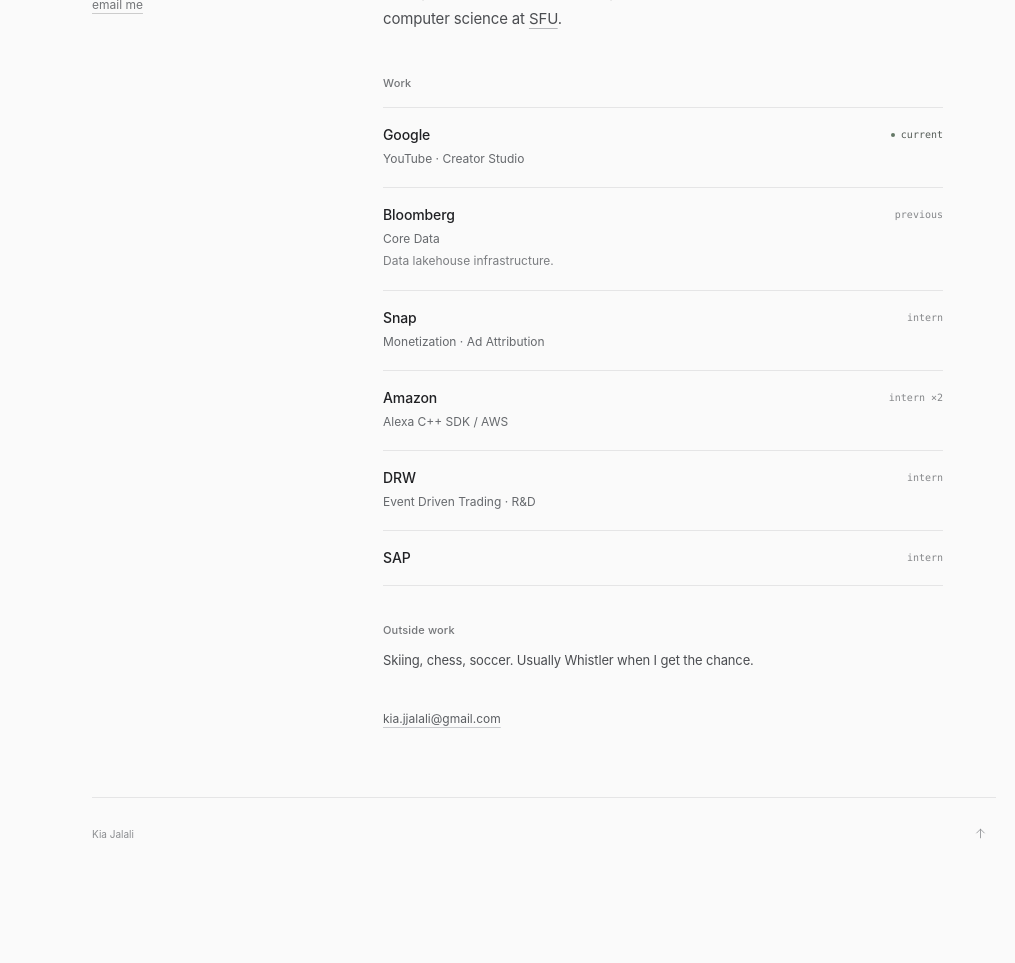
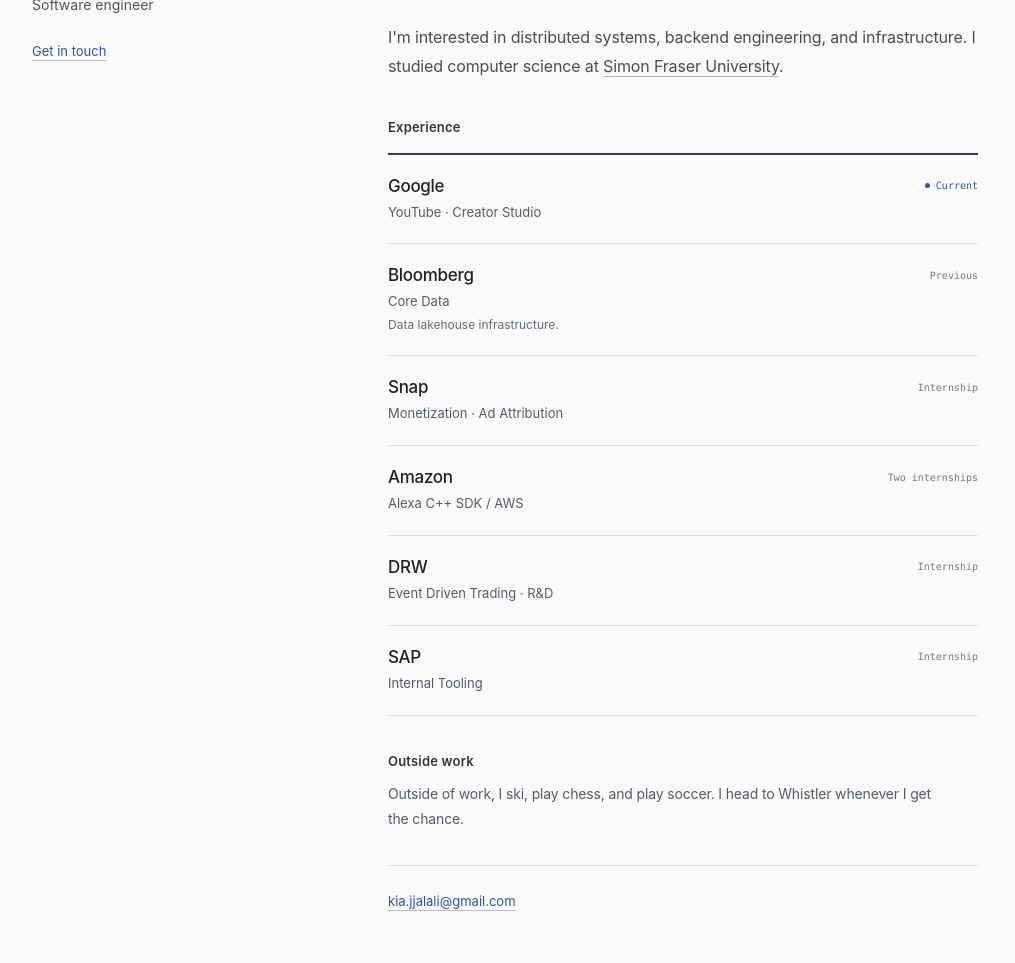
Before and after one commit to KiaJalali/kiajalali.github.io, an Astro site: page / in a window 1280 px wide. Shown: the part 269-1232 px from the top of the page, without its empty margins (96-1111 px from the left). Before the commit the page ends 1148 px from the top, so only its background shows below. Built offline with nearby package versions, Linux system fonts and the light colour scheme; Astro itself is replaced by a stand-in of ours.

Commit message:
Refine visual hierarchy, correct bio grammar and add SAP Internal Tooling

```diff
--- a/src/layouts/Layout.astro
+++ b/src/layouts/Layout.astro
@@ -1,7 +1,7 @@
 ---
 import Arrow from "../components/Arrow.astro";
 import '../styles/global.css';
-const { title = 'Kia Jalali — Software Engineer at Google', description = 'Software engineer at Google. Previously worked on data lakehouse infrastructure at Bloomberg. Mostly into distributed systems, backend and infrastructure.' } = Astro.props;
+const { title = 'Kia Jalali — Software Engineer at Google', description = 'Software engineer at Google. Previously worked on data lakehouse infrastructure at Bloomberg. Interested in distributed systems, backend engineering, and infrastructure.' } = Astro.props;
 const canonical = new URL(Astro.url.pathname, Astro.site);
 const person = { '@context': 'https://schema.org', '@type': 'Person', name: 'Kia Jalali', url: 'https://kiajalali.com', email: 'kia.jjalali@gmail.com', jobTitle: 'Software Engineer', worksFor: { '@type': 'Organization', name: 'Google' }, alumniOf: { '@type': 'EducationalOrganization', name: 'Simon Fraser University' }, sameAs: ['https://www.linkedin.com/in/kiajalali', 'https://github.com/KiaJalali'] };
 ---
@@ -31,9 +31,9 @@
       <header>
         <a class="wordmark" href="/" aria-label="Kia Jalali, home">kj</a>
         <nav aria-label="Main navigation">
-          <a href="/contact/" aria-current={Astro.url.pathname === '/contact/' ? 'page' : undefined}>resume</a>
-          <a href="https://www.linkedin.com/in/kiajalali" target="_blank" rel="noopener noreferrer">linkedin <Arrow /></a>
-          <a href="https://github.com/KiaJalali" target="_blank" rel="noopener noreferrer">github <Arrow /></a>
+          <a href="/contact/" aria-current={Astro.url.pathname === '/contact/' ? 'page' : undefined}>Resume</a>
+          <a href="https://www.linkedin.com/in/kiajalali" target="_blank" rel="noopener noreferrer">LinkedIn <Arrow /></a>
+          <a href="https://github.com/KiaJalali" target="_blank" rel="noopener noreferrer">GitHub <Arrow /></a>
         </nav>
       </header>
       <slot />
--- a/src/pages/index.astro
+++ b/src/pages/index.astro
@@ -1,12 +1,12 @@
 ---
 import Layout from '../layouts/Layout.astro';
 const experience = [
-  { company: 'Google', team: 'YouTube · Creator Studio', note: '', role: 'current', url: 'https://www.google.com' },
-  { company: 'Bloomberg', team: 'Core Data', note: 'Data lakehouse infrastructure.', role: 'previous', url: 'https://www.bloomberg.com' },
-  { company: 'Snap', team: 'Monetization · Ad Attribution', note: '', role: 'intern', url: 'https://www.snap.com' },
-  { company: 'Amazon', team: 'Alexa C++ SDK / AWS', note: '', role: 'intern ×2', url: 'https://aws.amazon.com' },
-  { company: 'DRW', team: 'Event Driven Trading · R&D', note: '', role: 'intern', url: 'https://drw.com' },
-  { company: 'SAP', team: '', note: '', role: 'intern', url: 'https://www.sap.com' },
+  { company: 'Google', team: 'YouTube · Creator Studio', note: '', role: 'Current', url: 'https://www.google.com' },
+  { company: 'Bloomberg', team: 'Core Data', note: 'Data lakehouse infrastructure.', role: 'Previous', url: 'https://www.bloomberg.com' },
+  { company: 'Snap', team: 'Monetization · Ad Attribution', note: '', role: 'Internship', url: 'https://www.snap.com' },
+  { company: 'Amazon', team: 'Alexa C++ SDK / AWS', note: '', role: 'Two internships', url: 'https://aws.amazon.com' },
+  { company: 'DRW', team: 'Event Driven Trading · R&D', note: '', role: 'Internship', url: 'https://drw.com' },
+  { company: 'SAP', team: 'Internal Tooling', note: '', role: 'Internship', url: 'https://www.sap.com' },
 ];
 ---
 <Layout>
@@ -14,20 +14,20 @@
     <div class="identity">
       <h1>Kia Jalali</h1>
       <p>Software engineer</p>
-      <a class="identity-email" href="mailto:kia.jjalali@gmail.com">email me</a>
+      <a class="identity-email" href="mailto:kia.jjalali@gmail.com">Get in touch</a>
     </div>
     <div class="profile-content">
       <section class="intro" aria-label="About">
-        <p>I'm at Google, working on YouTube Creator Studio. Before that, I worked on data lakehouse infrastructure at Bloomberg.</p>
-        <p>Mostly interested in distributed systems, backend and infrastructure. Studied computer science at <a href="https://www.sfu.ca">SFU</a>.</p>
+        <p>I'm a software engineer at Google, working on YouTube Creator Studio. Previously, I built data lakehouse infrastructure at Bloomberg.</p>
+        <p>I'm interested in distributed systems, backend engineering, and infrastructure. I studied computer science at <a href="https://www.sfu.ca">Simon Fraser University</a>.</p>
       </section>
       <section class="experience" aria-labelledby="work-title">
-        <h2 id="work-title">Work</h2>
+        <h2 id="work-title">Experience</h2>
         <div class="experience-list">
-          {experience.map((item) => <article class="experience-row"><div class="company-line"><a class="company" href={item.url}>{item.company}</a><span class:list={['role', { current: item.role === 'current' }]}>{item.role === 'current' && <span class="status" aria-hidden="true" />}{item.role}</span></div>{item.team && <p class="team">{item.team}</p>}{item.note && <p class="work-note">{item.note}</p>}</article>)}
+          {experience.map((item) => <article class="experience-row"><div class="company-line"><a class="company" href={item.url}>{item.company}</a><span class:list={['role', { current: item.role === 'Current' }]}>{item.role === 'Current' && <span class="status" aria-hidden="true" />}{item.role}</span></div>{item.team && <p class="team">{item.team}</p>}{item.note && <p class="work-note">{item.note}</p>}</article>)}
         </div>
       </section>
-      <section class="outside" aria-labelledby="outside-title"><h2 id="outside-title">Outside work</h2><p>Skiing, chess, soccer. Usually Whistler when I get the chance.</p></section>
+      <section class="outside" aria-labelledby="outside-title"><h2 id="outside-title">Outside work</h2><p>Outside of work, I ski, play chess, and play soccer. I head to Whistler whenever I get the chance.</p></section>
       <div class="contact-line"><a href="mailto:kia.jjalali@gmail.com">kia.jjalali@gmail.com</a></div>
     </div>
   </main>
--- a/src/styles/global.css
+++ b/src/styles/global.css
@@ -13,7 +13,7 @@
 a { color: inherit; text-underline-offset: 4px; text-decoration-thickness: 1px; }
 a:hover { color: #000; }
 a:focus-visible { outline: 2px solid #535c66; outline-offset: 5px; border-radius: 2px; }
-.shell { max-width: 1000px; margin: auto; padding: 0 48px; }
+.shell { max-width: 1120px; margin: auto; padding: 0 48px; }
 header { display: flex; justify-content: space-between; align-items: center; height: 113px; }
 .wordmark { font-size: 18px; font-weight: 600; letter-spacing: -1px; text-decoration: none; }
 nav { display: flex; gap: 27px; }
@@ -21,11 +21,11 @@
 nav a:hover, nav a[aria-current=page] { color: #17181a; }
 .arrow-icon { width: 13px; height: 13px; display: inline-block; vertical-align: -2px; flex-shrink: 0; }
 nav .arrow-icon { width: 10px; height: 10px; color: #85878b; }
-.profile { display: grid; grid-template-columns: 225px minmax(0, 1fr); column-gap: 66px; padding: 63px 0 70px; }
-h1 { font-size: 30px; line-height: 1.15; letter-spacing: -1.25px; font-weight: 550; margin: 0 0 11px; }
+.profile { display: grid; grid-template-columns: 280px minmax(0, 1fr); column-gap: 76px; padding: 63px 0 70px; }
+h1 { font-size: 46px; line-height: 1.08; letter-spacing: -2px; font-weight: 600; margin: 0 0 11px; }
 .identity > p { font-size: 13px; color: var(--muted); margin: 0; }
 .identity-email { color: var(--muted); font-size: 12px; display: inline-block; margin-top: 28px; text-decoration-color: #ccc; }
-.profile-content { max-width: 560px; }
+.profile-content { max-width: 590px; }
 .intro p, .outside p { font-size: 15px; line-height: 1.8; margin: 0 0 17px; letter-spacing: -.15px; color: #4b4d51; text-wrap: pretty; }
 .intro p:first-child { color: #25272a; }
 .intro a { text-decoration-color: #b5b7bb; }
@@ -48,7 +48,7 @@
 .contact-line a { font-size: 12px; color: #5b5e62; text-decoration-color: #c9cbce; overflow-wrap: anywhere; }
 footer { border-top: 1px solid var(--line); padding: 20px 0 29px; display: flex; justify-content: space-between; align-items: center; color: #8b8d90; font-size: 10px; }
 footer a { display: inline-flex; align-items: center; justify-content: center; width: 32px; height: 32px; }
-.resume-page { min-height: calc(100svh - 200px); padding: 70px 0 100px 291px; }
+.resume-page { min-height: calc(100svh - 200px); padding: 70px 0 100px 356px; }
 .resume-page > p { color: #626569; font-size: 14px; line-height: 1.7; margin-top: 25px; }
 .text-link { font-size: 14px; display: inline-flex; align-items: center; gap: 12px; margin-top: 12px; text-decoration-color: #bfc1c4; }
 .back-link { display: flex; width: fit-content; align-items: center; gap: 8px; font-size: 12px; color: #737578; margin-top: 60px; min-height: 44px; text-decoration: none; }
@@ -78,3 +78,47 @@
   .resume-page { padding: 45px 0 75px; min-height: calc(100svh - 164px); }
   .text-link { font-size: 13px; overflow-wrap: anywhere; }
 }
+
+/* Stronger hierarchy without the oversized display treatment. */
+:root { --accent: #3154a4; --muted: #64686e; --line: #dedfe2; }
+header { border-bottom: 1px solid var(--line); }
+.identity { border-top: 3px solid var(--accent); padding-top: 22px; }
+.identity > p { font-size: 14px; color: #52565c; margin-top: 14px; }
+.identity-email { color: var(--accent); margin-top: 30px; font-size: 13px; text-decoration-color: #b3bfd8; }
+.intro p { font-size: 16px; line-height: 1.8; }
+.intro p:first-child { font-size: 20px; line-height: 1.6; letter-spacing: -.4px; color: #252a31; margin-bottom: 20px; }
+h2 { font-size: 13px; font-weight: 600; color: #30353c; margin-bottom: 18px; }
+.experience { margin-top: 38px; }
+.experience-list { border-top: 2px solid #383e47; }
+.experience-row { padding: 21px 0; }
+.company { font-size: 17px; font-weight: 550; letter-spacing: -.3px; }
+.team { font-size: 13px; color: #565c65; }
+.work-note { font-size: 12px; color: #666c75; }
+.role { font-size: 10px; color: #747a83; }
+.role.current { color: var(--accent); }
+.status { background: var(--accent); width: 5px; height: 5px; }
+.outside p { font-size: 14px; color: #565c65; }
+.contact-line { border-top: 1px solid var(--line); padding-top: 24px; }
+.contact-line a { font-size: 13px; color: var(--accent); text-decoration-color: #b3bfd8; }
+nav a { color: #4f555e; }
+nav a:hover, nav a[aria-current=page] { color: var(--accent); }
+@media (max-width: 800px) {
+  .profile { grid-template-columns: 205px minmax(0, 1fr); gap: 35px; }
+  h1 { font-size: 36px; letter-spacing: -1.5px; }
+  .intro p:first-child { font-size: 18px; }
+  .resume-page { padding-left: 240px; }
+}
+@media (max-width: 600px) {
+  .profile { display: block; padding-top: 32px; }
+  .identity { padding-top: 18px; margin-bottom: 30px; }
+  h1 { font-size: 40px; }
+  .identity > p { margin-top: 10px; }
+  .intro p { font-size: 14px; }
+  .intro p:first-child { font-size: 19px; line-height: 1.65; }
+  .experience { margin-top: 30px; }
+  .experience-row { padding: 19px 0; }
+  .company { font-size: 16px; }
+  .team { font-size: 12px; }
+  .resume-page { padding-left: 0; }
+  .contact-line { padding-top: 13px; margin-top: 25px; }
+}
```
